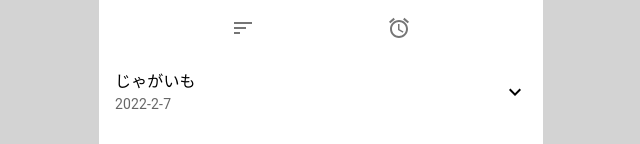
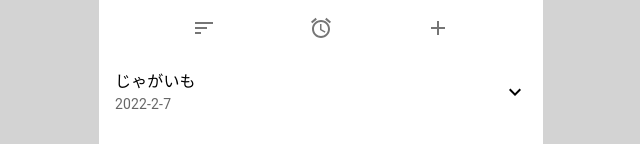
Before and after one commit to fujitargz/solution-prototype, a React (Create React App) app: page / in a window 1280 px wide. Shown: the top 144 px of the page, without its empty margins (319-959 px from the left). Built offline with nearby package versions, Linux system fonts and the light colour scheme.

Commit message:
ボタンを追加

```diff
--- a/src/components/List.jsx
+++ b/src/components/List.jsx
@@ -1,5 +1,6 @@
 import { useState } from 'react';
 import AccessAlarmIcon from '@mui/icons-material/AccessAlarm';
+import AddIcon from '@mui/icons-material/Add';
 import IconButton from '@mui/material/IconButton';
 import { List as MuiList } from '@mui/material';
 import ListSubheader from '@mui/material/ListSubheader';
@@ -166,6 +167,11 @@
               <AccessAlarmIcon />
             </IconButton>
           </Tooltip>
+          <Tooltip title="新規登録">
+            <IconButton>
+              <AddIcon />
+            </IconButton>
+          </Tooltip>
         </ListSubheader>
       }
     >
```
